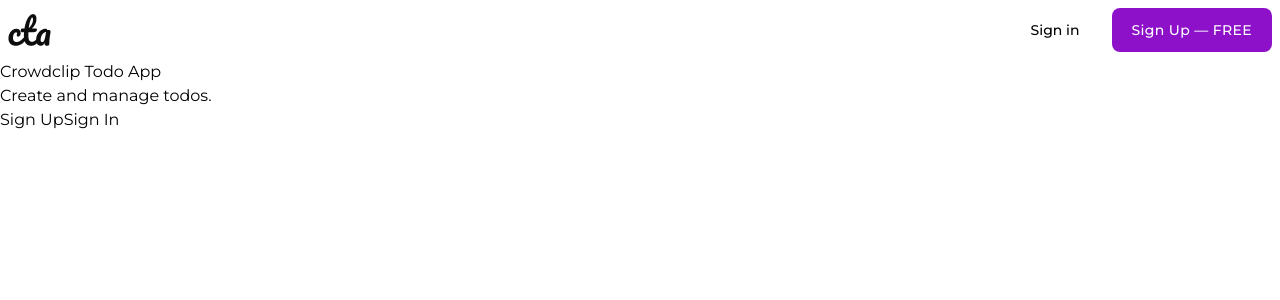
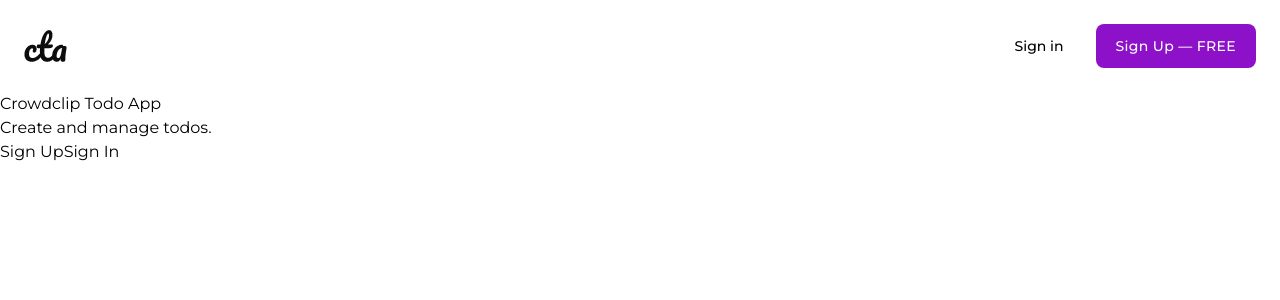
Before and after one commit to umutahmet/crowdclip-todo-app, a React (Create React App) app in the folder client/: page / in a window 1280 px wide. Shown: the top 300 px of the page. Built offline with nearby package versions, Linux system fonts and the light colour scheme; no server answers.

Commit message:
increased header padding

```diff
--- a/client/src/pages/layout/Header.js
+++ b/client/src/pages/layout/Header.js
@@ -4,7 +4,7 @@
 const Header = () => {
   return (
     <div className="container mx-auto">
-        <div className="flex items-center justify-between p-2">
+        <div className="flex items-center justify-between p-6">
             <img src="logo.png" alt="Crowdclip Todo App" />
             <div>
                 <Link to="/signin" className="text-sm font-medium hover:underline">Sign in</Link>
```
